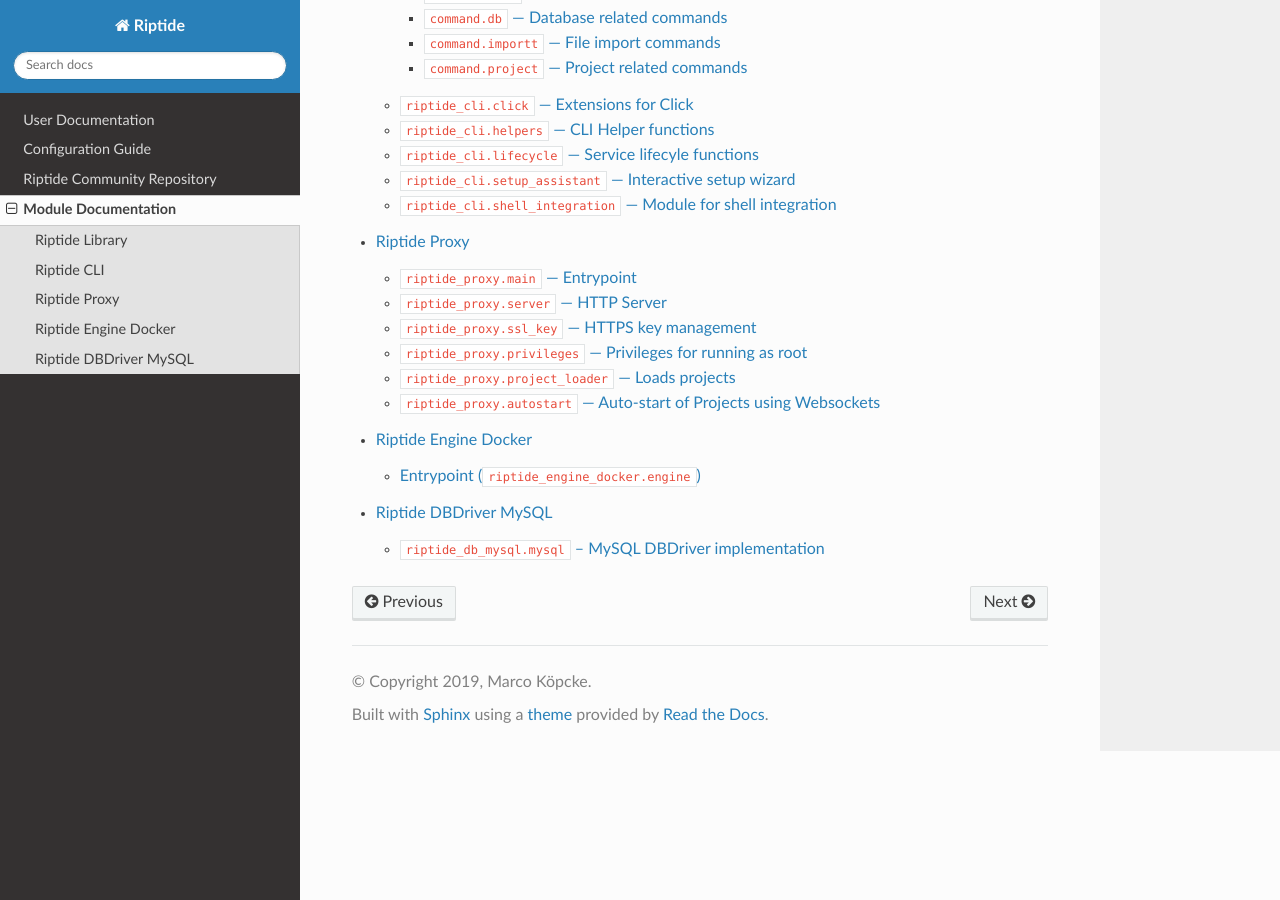
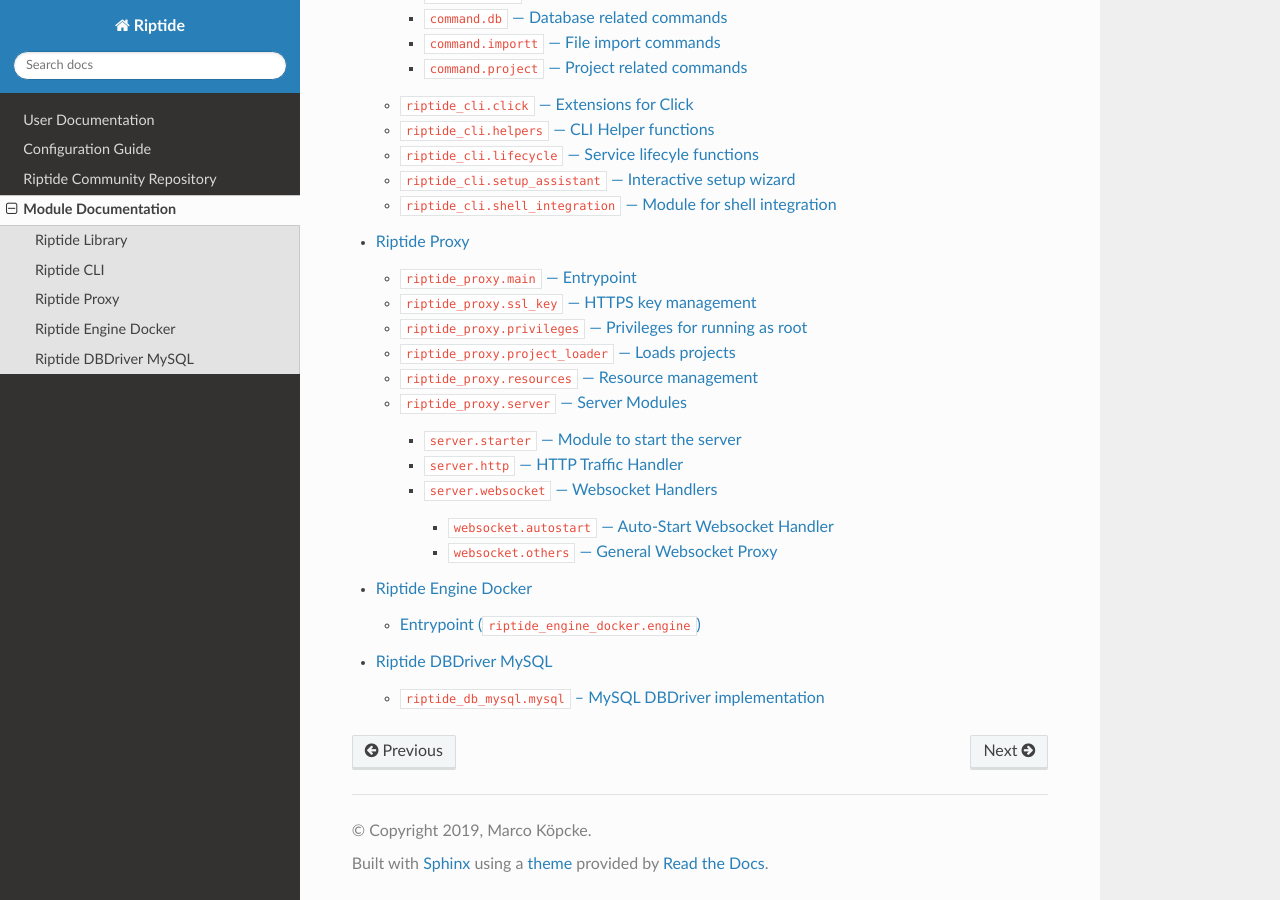
Before and after one commit to theCapypara/riptide-docs, a Sphinx documentation site: the page built from source/module_docs.rst, in a window 1280 px wide and 900 px high, scrolled down 957 px. Built offline with Sphinx 7.4.7 and the Read the Docs theme 2.0.0, drawn with Linux system fonts in a browser that asks for light colours; formulas are drawn with MathJax 3.

Commit message:
Module documentation updates for Proxy

```diff
--- a/source/module_docs/proxy/_index.rst
+++ b/source/module_docs/proxy/_index.rst
@@ -6,8 +6,8 @@
 .. toctree::
 
   main.rst
-  server.rst
   ssl_key.rst
   privileges.rst
   project_loader.rst
-  autostart.rst
+  resources.rst
+  server.rst
--- a/source/module_docs/proxy/autostart.rst
+++ /dev/null
@@ -1,7 +0,0 @@
-``riptide_proxy.autostart`` --- Auto-start of Projects using Websockets
------------------------------------------------------------------------
-
-.. automodule:: riptide_proxy.autostart
-    :members:
-    :undoc-members:
-    :show-inheritance:
--- /dev/null
+++ b/source/module_docs/proxy/resources.rst
@@ -0,0 +1,7 @@
+``riptide_proxy.resources`` --- Resource management
+---------------------------------------------------
+
+.. automodule:: riptide_proxy.resources
+    :members:
+    :undoc-members:
+    :show-inheritance:
--- a/source/module_docs/proxy/server.rst
+++ b/source/module_docs/proxy/server.rst
@@ -1,7 +1,10 @@
-``riptide_proxy.server`` --- HTTP Server
-----------------------------------------
+``riptide_proxy.server`` --- Server Modules
+-------------------------------------------
 
 .. automodule:: riptide_proxy.server
-    :members:
-    :undoc-members:
-    :show-inheritance:
+
+.. toctree::
+
+   server/starter.rst
+   server/http.rst
+   server/websocket.rst
--- /dev/null
+++ b/source/module_docs/proxy/server/http.rst
@@ -0,0 +1,7 @@
+``server.http`` --- HTTP Traffic Handler
+----------------------------------------
+
+.. automodule:: riptide_proxy.server.http
+    :members:
+    :undoc-members:
+    :show-inheritance:
--- /dev/null
+++ b/source/module_docs/proxy/server/starter.rst
@@ -0,0 +1,7 @@
+``server.starter`` --- Module to start the server
+-------------------------------------------------
+
+.. automodule:: riptide_proxy.server.starter
+    :members:
+    :undoc-members:
+    :show-inheritance:
--- /dev/null
+++ b/source/module_docs/proxy/server/websocket.rst
@@ -0,0 +1,21 @@
+``server.websocket`` --- Websocket Handlers
+-----------------------------------------------
+
+.. automodule:: riptide_proxy.server.websocket
+
+``websocket.autostart`` --- Auto-Start Websocket Handler
+~~~~~~~~~~~~~~~~~~~~~~~~~~~~~~~~~~~~~~~~~~~~~~~~~~~~~~~~
+
+.. automodule:: riptide_proxy.server.websocket.autostart
+    :members:
+    :undoc-members:
+    :show-inheritance:
+
+
+``websocket.others`` --- General Websocket Proxy
+~~~~~~~~~~~~~~~~~~~~~~~~~~~~~~~~~~~~~~~~~~~~~~~~
+
+.. automodule:: riptide_proxy.server.websocket.others
+    :members:
+    :undoc-members:
+    :show-inheritance:
```
